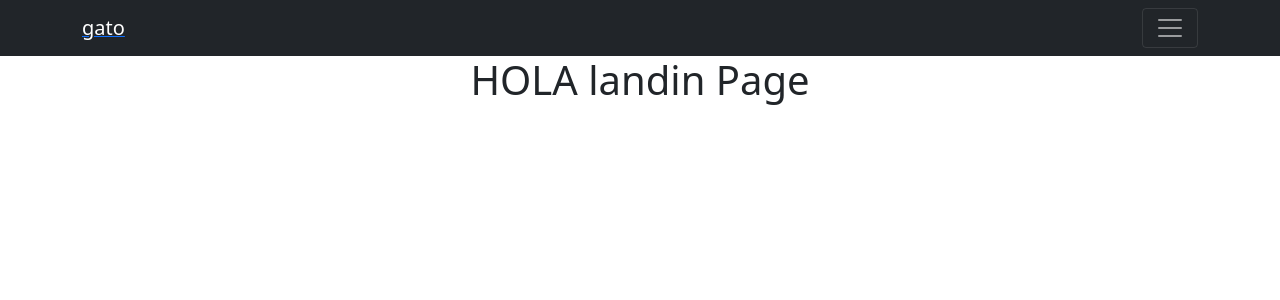
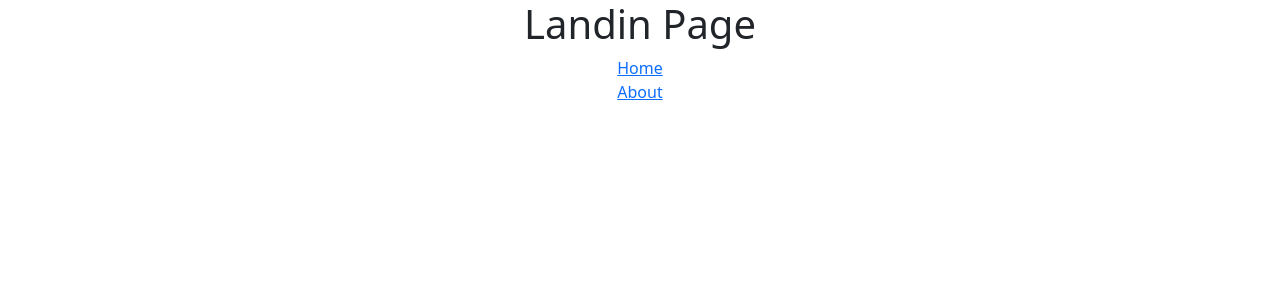
Before and after one commit to ali01cruz/GatitosReact, a React (Create React App) app: page / in a window 1280 px wide. Shown: the top 300 px of the page. Built offline with nearby package versions, Linux system fonts and the light colour scheme.

Commit message:
masomenos de landing page y  router

```diff
--- a/src/App.js
+++ b/src/App.js
@@ -1,30 +1,35 @@
 import './App.css';
-import {Switch,Route} from "react-router-dom";
+import { useState } from 'react';
+import {Route} from "react-router-dom";
+import Home from './components/home/home';
+import About from './components/about/about'
+
 import NavbarComp from './components/navbarcomp/navbarcomp';
-import About from './components/about/about';
-import Home from './components/home/home';
+import Landing from './components/landingpage/landingpage';
+function App() {
+  //con la badera lo que hace es que cuando se inicia el componente
+  //usando el use effec  lo va a negar
+  //como se inicia  en true  , luego cuando
+  //preciona el boton niega de vuelta
+  const[bandera,setBandera] = useState(true)
+  function activarNav (){
+    setBandera(!bandera)
+  }
 
-
-function App() {
   return (
     <div className="App">
+      <Route exact path="/">
+          <Landing activarNav={activarNav}/>
+      </Route>
+      {bandera && <NavbarComp/>}
+      <Route exact path="/home">
+        <Home/>
+      </Route>
 
-        <NavbarComp/>
-        <Switch>
-          <Route exact path="/" >
-                      <h1>HOLA landin Page</h1>
-          </Route>
-          <Route exact path="/home" >
-                      <Home/>
-          </Route>
-          <Route exact path="/about" >
-                      <About/>
-          </Route>
-          <Route>
-              <h1> PAG NOT FOUND 404</h1>
-          </Route>
-        </Switch>
+      <Route path="/about">
 
+            <About/>
+      </Route>
 
     </div>
   );
--- a/src/components/home/home.jsx
+++ b/src/components/home/home.jsx
@@ -2,9 +2,11 @@
 export default function Home(){
 
     return (
-       <>
-        <h1>hol soy home</h1>
-       </>
+       <div >
+
+        Hola mundo
+
+       </div>
 )
 
 }
--- /dev/null
+++ b/src/components/landingpage/landingpage.jsx
@@ -0,0 +1,16 @@
+import {NavLink } from "react-router-dom";
+import { useEffect } from "react";
+export default function Landing(props){
+    useEffect( ()=> {
+        props.activarNav();
+    },[])
+    return (
+       <div >
+              <h1>Landin Page</h1>
+              <NavLink exact to="/home"  onClick ={()=>props.activarNav()}>Home</NavLink>
+              <br />
+              <NavLink exact to="/about"  onClick ={()=>props.activarNav()}>About</NavLink>
+       </div>
+)
+
+}
```
